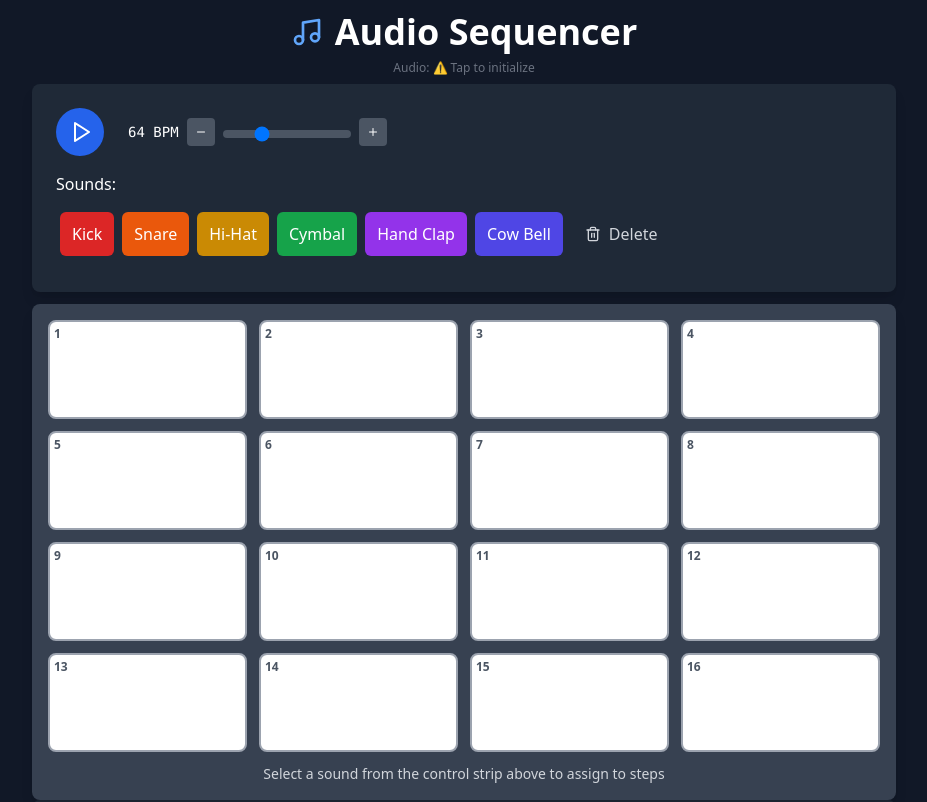
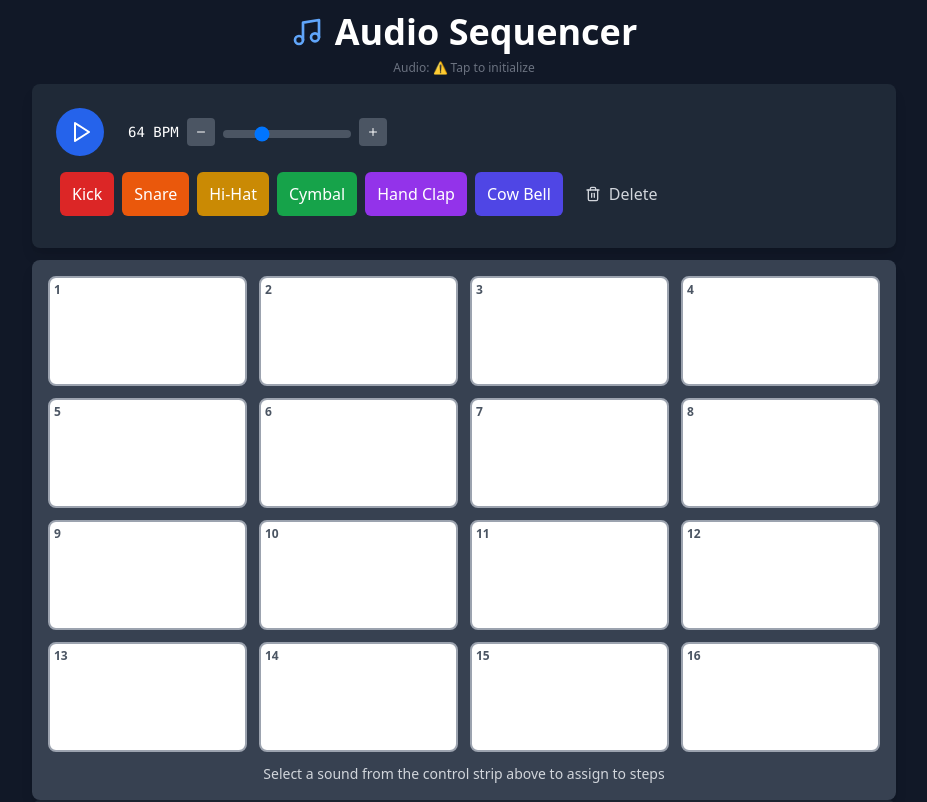
Before and after one commit to jkinberg/bolt-audio-sequencer, a React (Vite) app: page / in a window 1280 px wide. Shown: the top 802 px of the page, without its empty margins (176-1103 px from the left). Built offline with nearby package versions, Linux system fonts and the light colour scheme.

Commit message:
Make sound buttons more compact by removing label

```diff
--- a/src/components/ControlStrip.tsx
+++ b/src/components/ControlStrip.tsx
@@ -79,8 +79,7 @@ const ControlStrip: React.FC<ControlStripProps> = ({
 
         {/* Sound Selection */}
         <div className="w-full">
-          <label className="text-white font-medium mb-3 block">Sounds:</label>
-          <div className="flex gap-2 overflow-x-auto pb-3 pt-1 px-1 scrollbar-thin scrollbar-thumb-gray-600 scrollbar-track-gray-800 touch-scroll">
+          <div className="flex gap-2 overflow-x-auto pb-2 px-1 scrollbar-thin scrollbar-thumb-gray-600 scrollbar-track-gray-800 touch-scroll">
             <div className="flex gap-2 flex-nowrap">
             {[
               { type: 'kick' as const, label: 'Kick', color: 'bg-red-600 hover:bg-red-700' },
```
